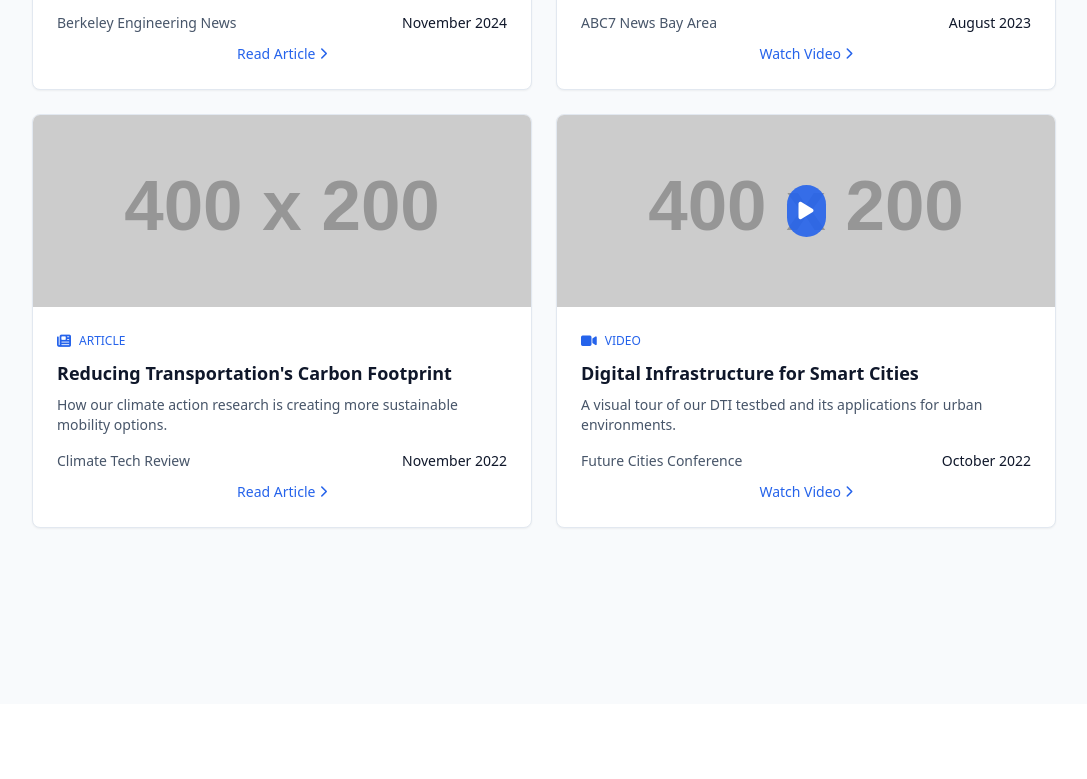
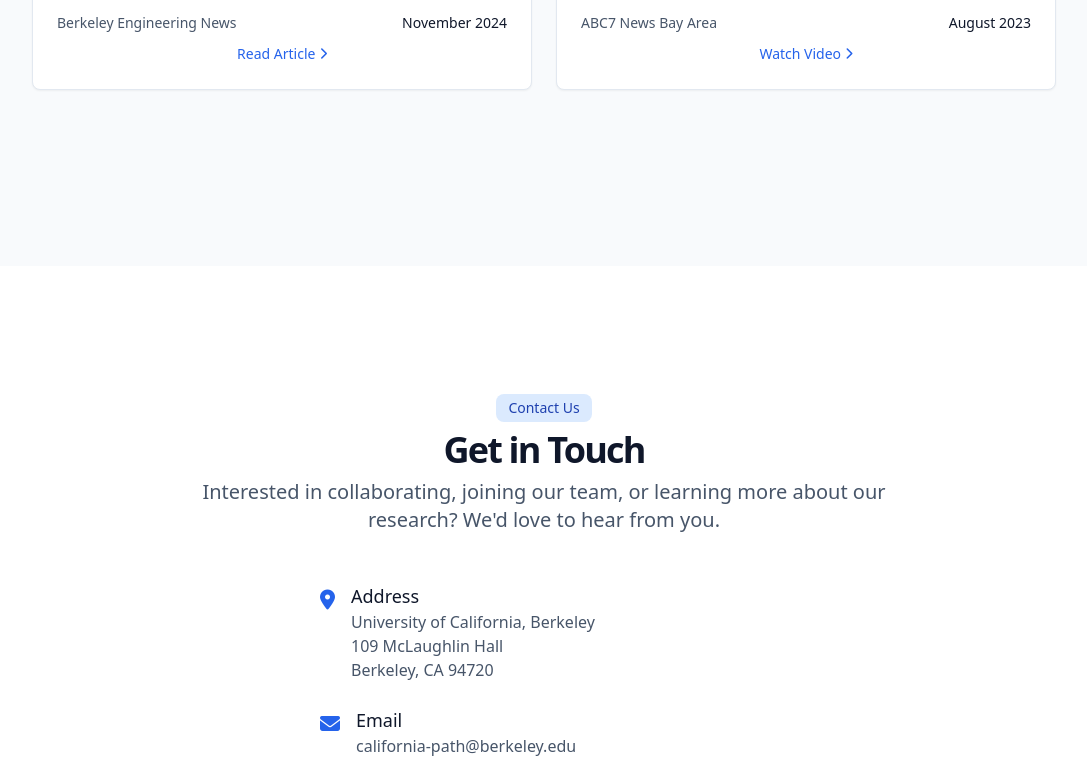
Before and after one commit to fmrc-path/fmrc-path.github.io, a plain HTML site: page index.html in a window 1280 px wide. Shown: the part 5397-6176 px from the top of the page, without its empty margins (96-1183 px from the left). Drawn offline with nearby package versions, Linux system fonts and the light colour scheme; placeholder pictures from the web are drawn by us.

Commit message:
Update Media section: Remove placeholder media items 3 and 4

```diff
--- a/index.html
+++ b/index.html
@@ -561,7 +561,6 @@
                     alt="ABC News coverage of autonomous vehicle safety"
                     class="w-full h-full object-cover brightness-75"
                   >
-
                 </div>
                 <div class="p-6">
                   <div class="flex items-center gap-2 mb-2">
@@ -580,69 +579,6 @@
                      class="text-blue-600 dark:text-blue-400 inline-flex items-center text-sm font-medium hover:underline"
                      target="_blank"
                      rel="noopener noreferrer">
-                    Watch Video
-                    <i class="fa-solid fa-chevron-right ml-1 text-xs"></i>
-                  </a>
-                </div>
-              </div>
-
-              <!-- Media Item 3 -->
-              <div class="card overflow-hidden">
-                <div class="relative h-48">
-                  <img
-                    src="https://placehold.co/400x200/e2e8f0/1e293b?text=Media+3"
-                    alt="Reducing Transportation's Carbon Footprint"
-                    class="w-full h-full object-cover"
-                  >
-                </div>
-                <div class="p-6">
-                  <div class="flex items-center gap-2 mb-2">
-                    <i class="fa-solid fa-newspaper text-blue-600 dark:text-blue-400 text-sm"></i>
-                    <span class="text-xs font-medium uppercase text-blue-600 dark:text-blue-400">Article</span>
-                  </div>
-                  <h3 class="text-left text-lg font-semibold mb-2">Reducing Transportation's Carbon Footprint</h3>
-                  <p class="text-left text-sm text-muted-foreground mb-4">
-                    How our climate action research is creating more sustainable mobility options.
-                  </p>
-                  <div class="flex items-center justify-between mb-2">
-                    <span class="text-sm text-muted-foreground">Climate Tech Review</span>
-                    <span class="text-sm font-medium">November 2022</span>
-                  </div>
-                  <a href="#" class="text-blue-600 dark:text-blue-400 inline-flex items-center text-sm font-medium hover:underline">
-                    Read Article
-                    <i class="fa-solid fa-chevron-right ml-1 text-xs"></i>
-                  </a>
-                </div>
-              </div>
-
-              <!-- Media Item 4 -->
-              <div class="card overflow-hidden">
-                <div class="relative h-48">
-                  <img
-                    src="https://placehold.co/400x200/e2e8f0/1e293b?text=Media+4"
-                    alt="Digital Infrastructure for Smart Cities"
-                    class="w-full h-full object-cover"
-                  >
-                  <div class="absolute inset-0 flex items-center justify-center">
-                    <div class="rounded-full bg-blue-600/90 p-3 dark:bg-blue-500/90">
-                      <i class="fa-solid fa-play text-white text-xl"></i>
-                    </div>
-                  </div>
-                </div>
-                <div class="p-6">
-                  <div class="flex items-center gap-2 mb-2">
-                    <i class="fa-solid fa-video text-blue-600 dark:text-blue-400 text-sm"></i>
-                    <span class="text-xs font-medium uppercase text-blue-600 dark:text-blue-400">Video</span>
-                  </div>
-                  <h3 class="text-left text-lg font-semibold mb-2">Digital Infrastructure for Smart Cities</h3>
-                  <p class="text-left text-sm text-muted-foreground mb-4">
-                    A visual tour of our DTI testbed and its applications for urban environments.
-                  </p>
-                  <div class="flex items-center justify-between mb-2">
-                    <span class="text-sm text-muted-foreground">Future Cities Conference</span>
-                    <span class="text-sm font-medium">October 2022</span>
-                  </div>
-                  <a href="#" class="text-blue-600 dark:text-blue-400 inline-flex items-center text-sm font-medium hover:underline">
                     Watch Video
                     <i class="fa-solid fa-chevron-right ml-1 text-xs"></i>
                   </a>
```
